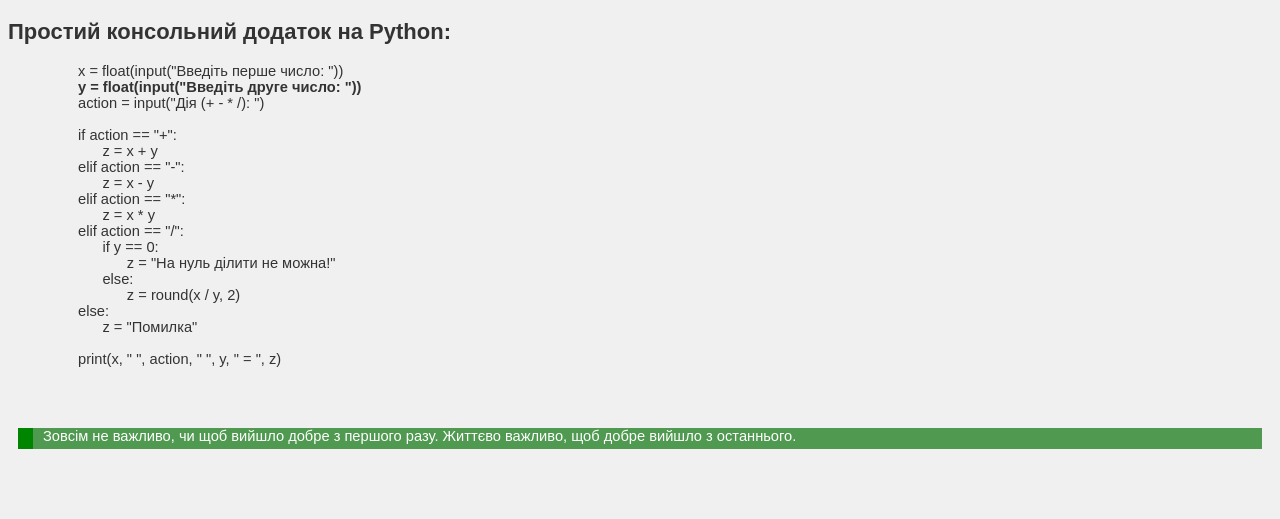
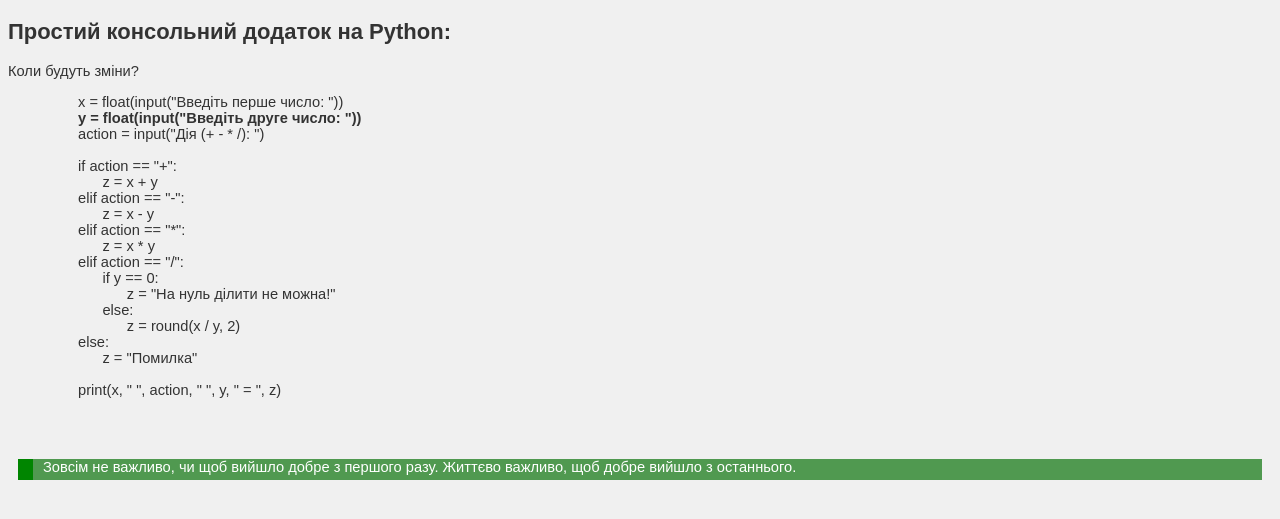
Before and after one commit to project-gr2/StetsIren.github.io, a plain HTML site: page index.html in a window 1280 px wide. Shown: the part 61-580 px from the top of the page. Drawn offline with Linux system fonts and the light colour scheme.

Commit message:
Update index.html

```diff
--- a/index.html
+++ b/index.html
@@ -9,7 +9,7 @@
  <body>
 	<h1 align=center>Калькулятор</h1>
 	 <h2> Простий консольний додаток на Python:</h2>
-
+Коли будуть зміни?
 	<p> x = float(input("Введіть перше число: "))<br>
 	<B>  y = float(input("Введіть друге число: "))</B>  <br>
 	action = input("Дія (+ - * /): ")<br><br>
```
